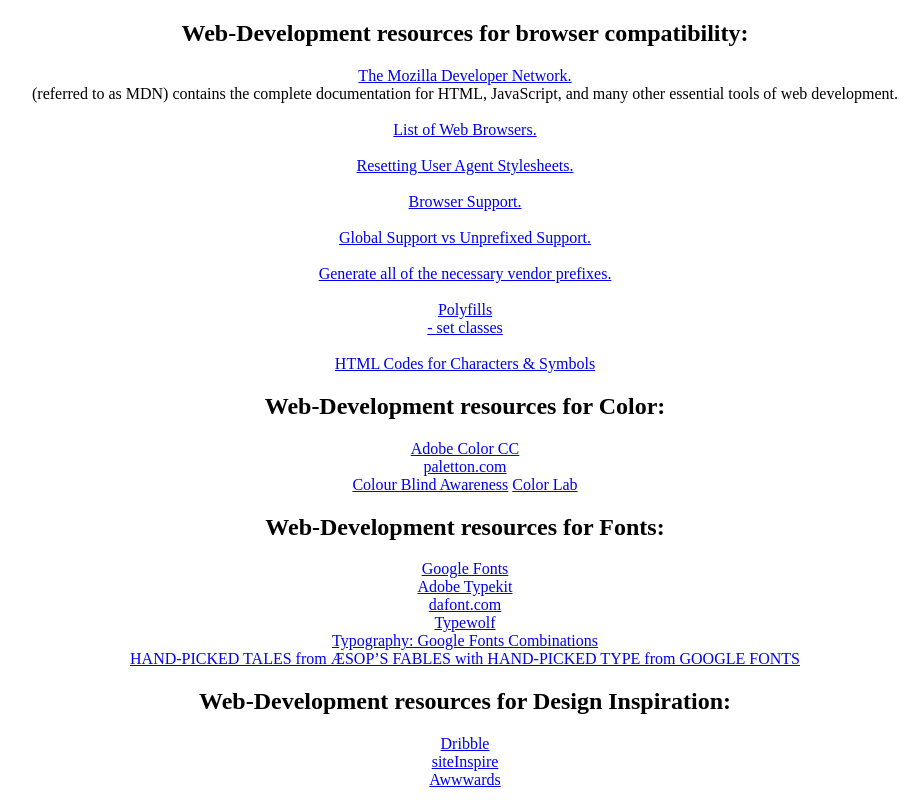
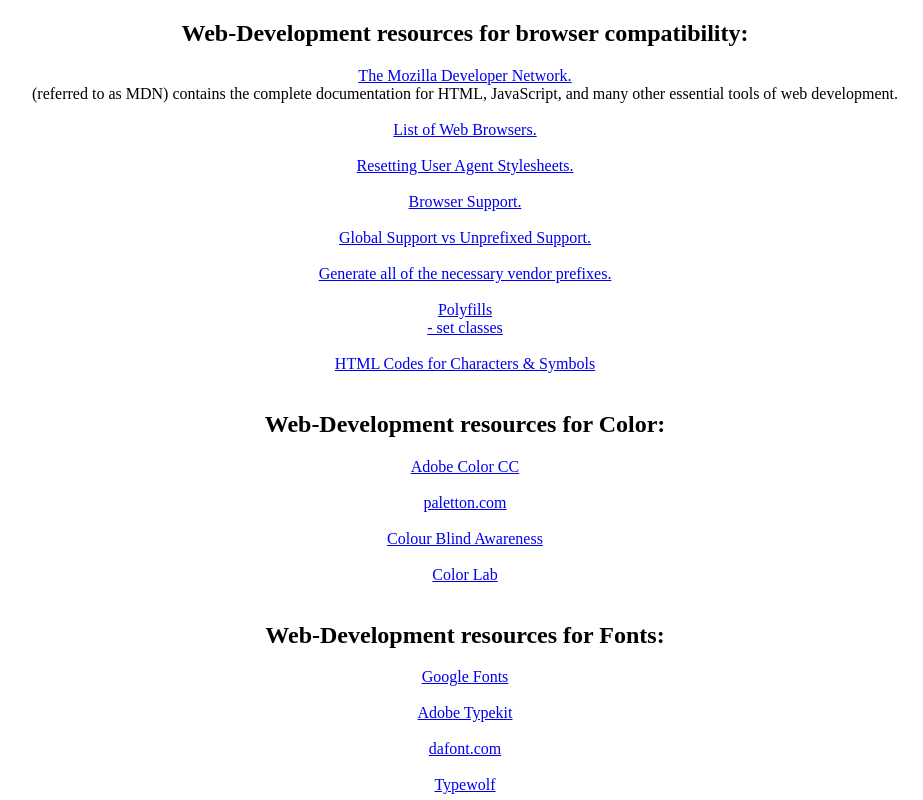
Before and after one commit to 87designer/87designer.github.io, a plain HTML site: page index.html in a window 1280 px wide. Shown: the top 800 px of the page, without its empty margins (175-1098 px from the left). Drawn offline with Linux system fonts and the light colour scheme.

Commit message:
fixed line returns

```diff
--- a/index.html
+++ b/index.html
@@ -17,31 +17,31 @@
     <a href="https://modernizr.com/" target="_blank">Polyfills</a><br>
     <a href="https://modernizr.com/download?setclasses" target="_blank">- set classes</a><br><br>
     <a href="https://www.ascii.cl/htmlcodes.htm" target="_blank">HTML Codes for Characters & Symbols</a>
-    </center>
+  </center><br>
 
     <center>
     <h2>Web-Development resources for Color:</h2>
-    <a href="https://color.adobe.com/create/color-wheel/" target="_blank">Adobe Color CC</a><br>
-    <a href="http://paletton.com/#uid=1000u0kllllaFw0g0qFqFg0w0aF" target="_blank">paletton.com</a><br>
-    <a href="http://www.colourblindawareness.org/colour-blindness/" target="_blank">Colour Blind Awareness</a>
+    <a href="https://color.adobe.com/create/color-wheel/" target="_blank">Adobe Color CC</a><br><br>
+    <a href="http://paletton.com/#uid=1000u0kllllaFw0g0qFqFg0w0aF" target="_blank">paletton.com</a><br><br>
+    <a href="http://www.colourblindawareness.org/colour-blindness/" target="_blank">Colour Blind Awareness</a><br><br>
     <a href="http://colorlab.wickline.org/colorblind/colorlab/" target="_blank">Color Lab</a>
-    </center>
+  </center><br>
 
     <center>
     <h2>Web-Development resources for Fonts:</h2>
-    <a href="https://fonts.google.com/" target="_blank">Google Fonts</a><br>
-    <a href="https://typekit.com/" target="_blank">Adobe Typekit</a><br>
-    <a href="https://www.dafont.com/" target="_blank">dafont.com</a><br>
-    <a href="https://www.typewolf.com/google-fonts" target="_blank">Typewolf</a><br>
-    <a href="https://www.behance.net/gallery/35768979/Typography-Google-Fonts-Combinations" target="_blank">Typography: Google Fonts Combinations</a><br>
-    <a href="https://femmebot.github.io/google-type/" target="_blank">HAND-PICKED TALES from ÆSOP’S FABLES with HAND-PICKED TYPE from GOOGLE FONTS</a><br>
-    </center>
+    <a href="https://fonts.google.com/" target="_blank">Google Fonts</a><br><br>
+    <a href="https://typekit.com/" target="_blank">Adobe Typekit</a><br><br>
+    <a href="https://www.dafont.com/" target="_blank">dafont.com</a><br><br>
+    <a href="https://www.typewolf.com/google-fonts" target="_blank">Typewolf</a><br><br>
+    <a href="https://www.behance.net/gallery/35768979/Typography-Google-Fonts-Combinations" target="_blank">Typography: Google Fonts Combinations</a><br><br>
+    <a href="https://femmebot.github.io/google-type/" target="_blank">HAND-PICKED TALES from ÆSOP’S FABLES with HAND-PICKED TYPE from GOOGLE FONTS</a>
+  </center><br>
 
     <center>
     <h2>Web-Development resources for Design Inspiration:</h2>
-    <a href="https://dribbble.com/" target="_blank">Dribble</a><br>
-    <a href="https://www.siteinspire.com/" target="_blank">siteInspire</a><br>
-    <a href="https://www.awwwards.com/" target="_blank">Awwwards</a><br>
+    <a href="https://dribbble.com/" target="_blank">Dribble</a><br><br>
+    <a href="https://www.siteinspire.com/" target="_blank">siteInspire</a><br><br>
+    <a href="https://www.awwwards.com/" target="_blank">Awwwards</a>
     </center>
 
   </body>
```
